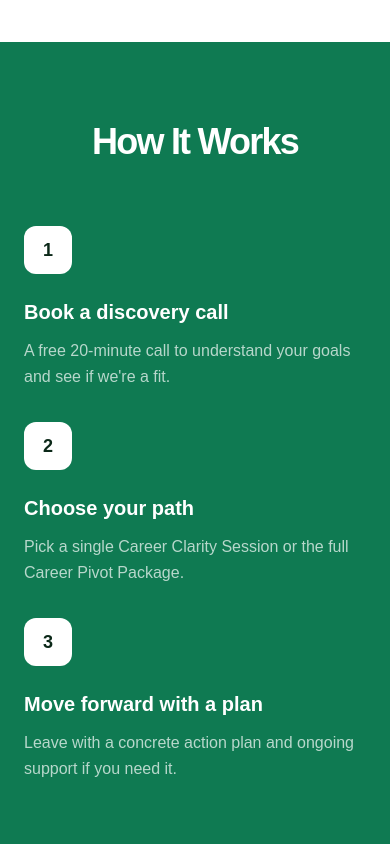
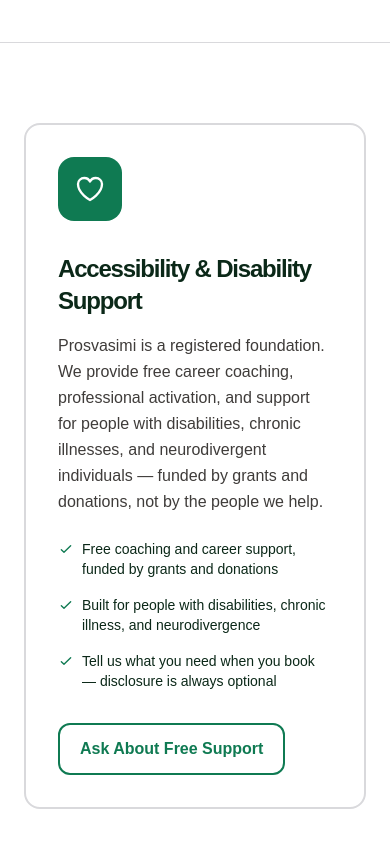
Before and after one commit to AnnaTumanova/prosvasimi, a Next.js app: page / in a window 390 px wide. Shown: the part 3980-4824 px from the top of the page. Built offline with nearby package versions, Linux system fonts and the light colour scheme.

Commit message:
Add accessibility and disability support section to homepage
- Add heart icon and SVG Icon component usage
- Add EN/PL/UA copy for accessibility support section
- Insert new section promoting free coaching for people with disabilities

```diff
--- a/src/app/page.tsx
+++ b/src/app/page.tsx
@@ -14,6 +14,7 @@
   shield: "M9 12.75L11.25 15 15 9.75m-3-7.036A11.959 11.959 0 013.598 6 11.99 11.99 0 003 9.749c0 5.592 3.824 10.29 9 11.622 5.176-1.332 9-6.03 9-11.622 0-1.31-.21-2.571-.598-3.75h-.152c-3.196 0-6.1-1.248-8.25-3.286z",
   user: "M15.75 6a3.75 3.75 0 11-7.5 0 3.75 3.75 0 017.5 0zM4.501 20.118a7.5 7.5 0 0114.998 0A17.933 17.933 0 0112 21.75c-2.676 0-5.216-.584-7.499-1.632z",
   building: "M3.75 21h16.5M4.5 3h15M5.25 3v18m13.5-18v18M9 6.75h1.5m-1.5 3h1.5m-1.5 3h1.5m3-6H15m-1.5 3H15m-1.5 3H15M9 21v-3.375c0-.621.504-1.125 1.125-1.125h3.75c.621 0 1.125.504 1.125 1.125V21",
+  heart: "M21 8.25c0-2.485-2.099-4.5-4.688-4.5-1.935 0-3.597 1.126-4.312 2.733-.715-1.607-2.377-2.733-4.313-2.733C5.1 3.75 3 5.765 3 8.25c0 7.22 9 12 9 12s9-4.78 9-12z",
 } as const;
 
 function Icon({ path, className = "w-6 h-6" }: { path: string; className?: string }) {
@@ -132,6 +133,12 @@
       forEmp2: "Flexible scheduling across time zones",
       forEmp3: "Clear reporting on engagement and outcomes",
       forEmp4: "Partnership options for NGOs and community organizations",
+      accessTitle: "Accessibility & Disability Support",
+      accessDesc: "Prosvasimi is a registered foundation. We provide free career coaching, professional activation, and support for people with disabilities, chronic illnesses, and neurodivergent individuals — funded by grants and donations, not by the people we help.",
+      access1: "Free coaching and career support, funded by grants and donations",
+      access2: "Built for people with disabilities, chronic illness, and neurodivergence",
+      access3: "Tell us what you need when you book — disclosure is always optional",
+      accessCta: "Ask About Free Support",
       howTitle: "How It Works",
       how1Title: "Book a discovery call",
       how1Desc: "A free 20-minute call to understand your goals and see if we're a fit.",
@@ -202,6 +209,12 @@
       forEmp2: "Elastyczny harmonogram w różnych strefach czasowych",
       forEmp3: "Przejrzyste raportowanie zaangażowania i efektów",
       forEmp4: "Opcje partnerstwa dla organizacji pozarządowych i społeczności",
+      accessTitle: "Dostępność i wsparcie dla osób z niepełnosprawnościami",
+      accessDesc: "Prosvasimi jest zarejestrowaną fundacją. Zapewniamy bezpłatny coaching kariery, aktywizację zawodową i wsparcie dla osób z niepełnosprawnościami, chorobami przewlekłymi i neuroróżnorodnych — finansowane z grantów i darowizn, a nie przez osoby, którym pomagamy.",
+      access1: "Bezpłatny coaching i wsparcie kariery, finansowane z grantów i darowizn",
+      access2: "Stworzone dla osób z niepełnosprawnościami, chorobami przewlekłymi i neuroróżnorodnych",
+      access3: "Powiedz nam, czego potrzebujesz podczas rezerwacji — ujawnienie jest zawsze opcjonalne",
+      accessCta: "Zapytaj o bezpłatne wsparcie",
       howTitle: "Jak to działa",
       how1Title: "Umów rozmowę wstępną",
       how1Desc: "Bezpłatna 20-minutowa rozmowa, by poznać Twoje cele i sprawdzić dopasowanie.",
@@ -272,6 +285,12 @@
       forEmp2: "Гнучкий розклад у різних часових поясах",
       forEmp3: "Прозора звітність щодо залученості та результатів",
       forEmp4: "Партнерські умови для НГО та спільнот",
+      accessTitle: "Доступність та підтримка людей з інвалідністю",
+      accessDesc: "Prosvasimi — зареєстрований фонд. Ми надаємо безкоштовний кар'єрний коучинг, професійну активізацію та підтримку людям з інвалідністю, хронічними захворюваннями та нейровідмінністю — фінансовану за рахунок грантів і пожертв, а не коштом людей, яким ми допомагаємо.",
+      access1: "Безкоштовний коучинг та кар'єрна підтримка, фінансована грантами та пожертвами",
+      access2: "Створено для людей з інвалідністю, хронічними захворюваннями та нейровідмінністю",
+      access3: "Скажіть нам, що вам потрібно під час бронювання — розкриття інформації завжди добровільне",
+      accessCta: "Запитати про безкоштовну підтримку",
       howTitle: "Як це працює",
       how1Title: "Забронюйте вступну розмову",
       how1Desc: "Безкоштовна 20-хвилинна розмова, щоб зрозуміти ваші цілі та перевірити відповідність.",
@@ -525,6 +544,37 @@
           </div>
         </section>
 
+        {/* Accessibility & Disability Support */}
+        <section id="accessibility" className="py-20 md:py-28 bg-white border-t border-[#D9D9DC]">
+          <div className="mx-auto max-w-6xl px-6">
+            <div className="rounded-2xl border-2 border-[#D9D9DC] bg-[#FFFFFF] p-8 md:p-12 flex flex-col md:flex-row gap-8 md:items-center">
+              <div className="inline-flex items-center justify-center w-16 h-16 rounded-2xl bg-[#0F7A52] text-white flex-shrink-0">
+                <Icon path={ICON_PATHS.heart} className="w-8 h-8" />
+              </div>
+              <div className="flex-1">
+                <h2 className="text-2xl md:text-3xl font-black tracking-tighter text-[#0B2818]">{t.accessTitle}</h2>
+                <p className="mt-4 text-[#3F3C3A] leading-relaxed max-w-3xl">{t.accessDesc}</p>
+                <ul className="mt-6 grid sm:grid-cols-3 gap-4">
+                  {[t.access1, t.access2, t.access3].map((item, i) => (
+                    <li key={i} className="flex items-start gap-2 text-sm text-[#0B2818]">
+                      <svg className="w-4 h-4 text-[#0F7A52] flex-shrink-0 mt-0.5" fill="none" viewBox="0 0 24 24" stroke="currentColor">
+                        <path strokeLinecap="round" strokeLinejoin="round" strokeWidth={2} d="M5 13l4 4L19 7" />
+                      </svg>
+                      {item}
+                    </li>
+                  ))}
+                </ul>
+                <a
+                  href="#waitlist"
+                  className="mt-8 inline-flex items-center gap-2 px-5 py-3 rounded-xl border-2 border-[#0F7A52] text-[#0F7A52] font-bold hover:bg-[#0F7A52] hover:text-white transition-colors"
+                >
+                  {t.accessCta}
+                </a>
+              </div>
+            </div>
+          </div>
+        </section>
+
         {/* How It Works */}
         <section id="how" className="py-20 md:py-28 bg-[#0F7A52] text-white">
           <div className="mx-auto max-w-6xl px-6">
```
